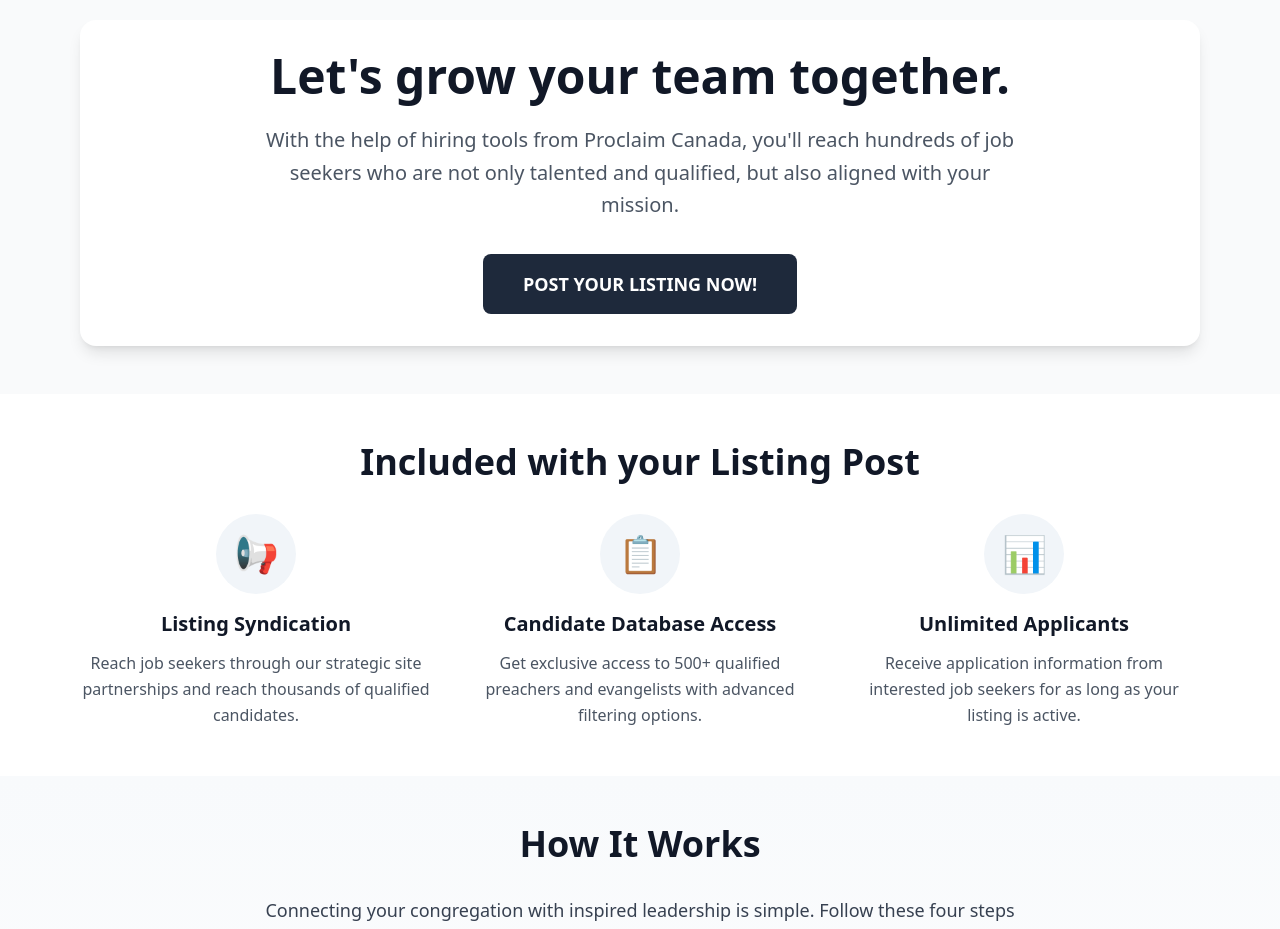
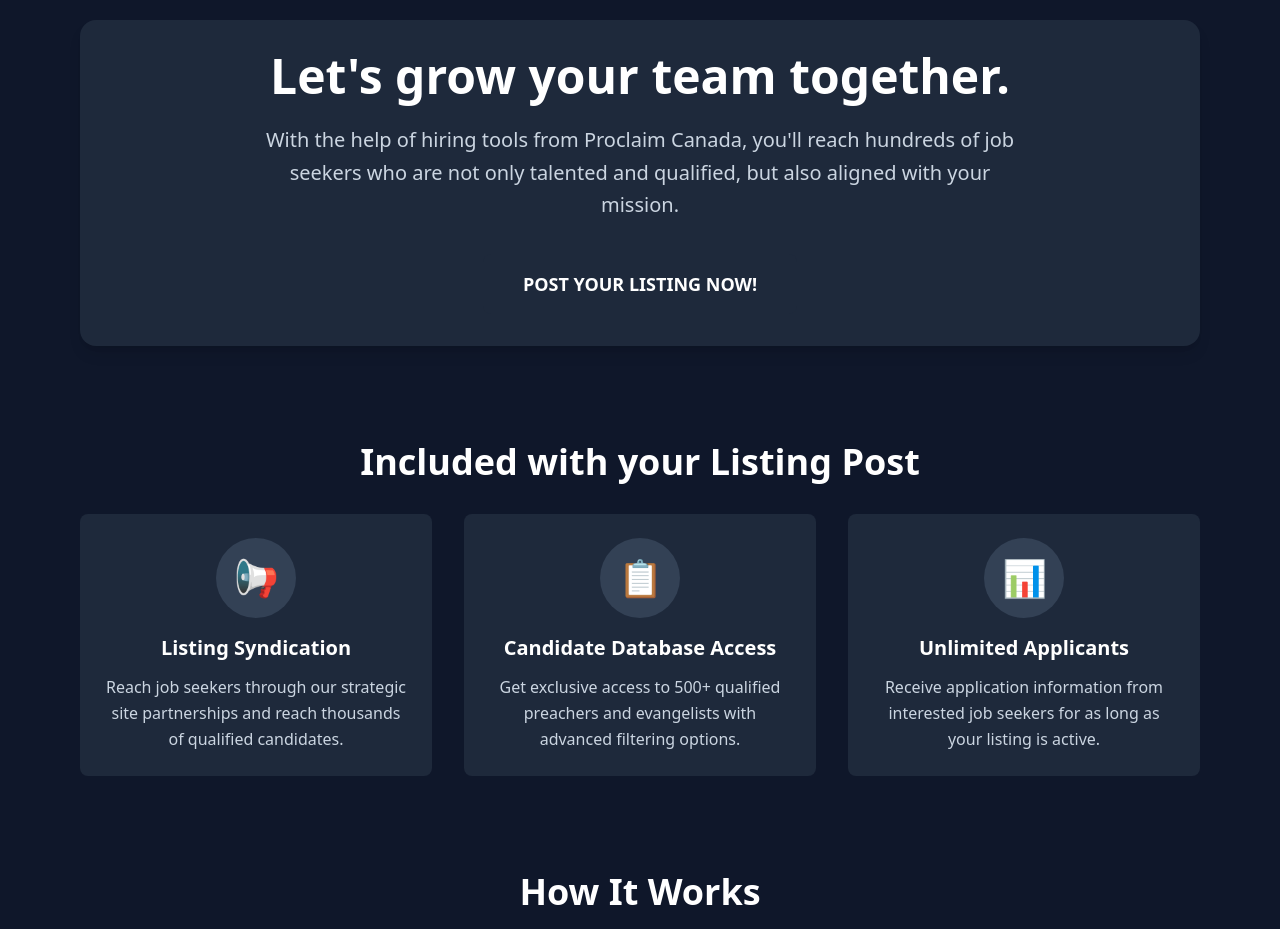
Before and after one commit to cathamaoui/Proclaim-Canada, a Next.js app: page /church-home in a window 1280 px wide. Shown: the part 900-1829 px from the top of the page. Built offline with nearby package versions, Linux system fonts and the light colour scheme; no server answers; the database is empty.

Commit message:
Convert all sections to dark theme and remove white background

```diff
--- a/app/church-home/page.tsx
+++ b/app/church-home/page.tsx
@@ -99,7 +99,7 @@ export default function ChurchHomePage() {
   }
 
   return (
-    <div className="min-h-screen bg-white">
+    <div className="min-h-screen bg-slate-900">
       {/* Spring Deal Popup */}
       {showPromo && (
         <div className="fixed bottom-5 right-5 z-40 bg-gradient-to-b from-slate-800 to-slate-900 rounded-xl shadow-2xl p-5 w-72 text-white">
@@ -253,13 +253,13 @@ export default function ChurchHomePage() {
       </section>
 
       {/* Value Proposition Section */}
-      <section className="py-12 bg-gray-50 relative">
+      <section className="py-12 bg-slate-900 relative">
         <div className="max-w-6xl mx-auto px-4">
-          <div className="bg-white rounded-2xl shadow-lg p-8 text-center">
-            <h2 className="text-4xl md:text-5xl font-bold text-gray-900 mb-6">
+          <div className="bg-slate-800 rounded-2xl shadow-lg p-8 text-center">
+            <h2 className="text-4xl md:text-5xl font-bold text-white mb-6">
               Let's grow your team together.
             </h2>
-            <p className="text-xl text-gray-600 mb-8 max-w-3xl mx-auto leading-relaxed">
+            <p className="text-xl text-slate-300 mb-8 max-w-3xl mx-auto leading-relaxed">
               With the help of hiring tools from Proclaim Canada, you'll reach hundreds of job seekers who are not only talented and qualified, but also aligned with your mission.
             </p>
             <Link
@@ -273,9 +273,9 @@ export default function ChurchHomePage() {
       </section>
 
       {/* Features Section */}
-      <section id="features" className="py-12 bg-white">
+      <section id="features" className="py-12 bg-slate-900">
         <div className="max-w-6xl mx-auto px-4">
-          <h2 className="text-4xl font-bold text-center text-gray-900 mb-8">
+          <h2 className="text-4xl font-bold text-center text-white mb-8">
             Included with your Listing Post
           </h2>
 
@@ -297,12 +297,12 @@ export default function ChurchHomePage() {
                 description: 'Receive application information from interested job seekers for as long as your listing is active.'
               },
             ].map((feature, idx) => (
-              <div key={idx} className="text-center">
-                <div className="flex items-center justify-center w-20 h-20 rounded-full bg-slate-100 mx-auto mb-4">
+              <div key={idx} className="text-center bg-slate-800 p-6 rounded-lg">
+                <div className="flex items-center justify-center w-20 h-20 rounded-full bg-slate-700 mx-auto mb-4">
                   <span className="text-4xl">{feature.icon}</span>
                 </div>
-                <h3 className="text-xl font-bold text-gray-900 mb-3">{feature.title}</h3>
-                <p className="text-gray-600 leading-relaxed">{feature.description}</p>
+                <h3 className="text-xl font-bold text-white mb-3">{feature.title}</h3>
+                <p className="text-slate-300 leading-relaxed">{feature.description}</p>
               </div>
             ))}
           </div>
@@ -310,12 +310,12 @@ export default function ChurchHomePage() {
       </section>
 
       {/* How It Works */}
-      <section id="how-it-works" className="py-12 bg-gradient-to-b from-slate-50 to-white">
+      <section id="how-it-works" className="py-12 bg-slate-900">
         <div className="max-w-6xl mx-auto px-4">
-          <h2 className="text-4xl font-bold text-center text-gray-900 mb-8">
+          <h2 className="text-4xl font-bold text-center text-white mb-8">
             How It Works
           </h2>
-          <p className="text-center text-gray-700 text-lg mb-8 max-w-3xl mx-auto">
+          <p className="text-center text-slate-300 text-lg mb-8 max-w-3xl mx-auto">
             Connecting your congregation with inspired leadership is simple. Follow these four steps to start building your church's guest speaker roster.
           </p>
 
```
